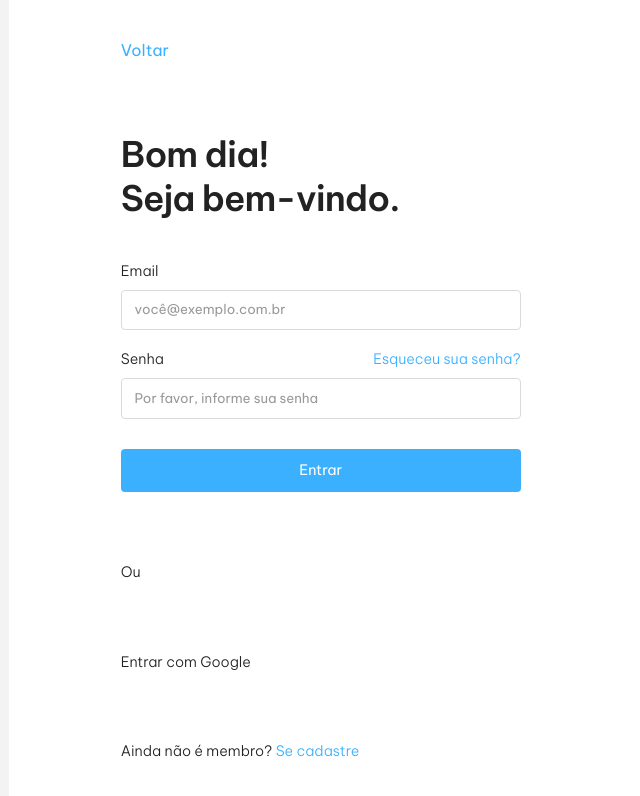
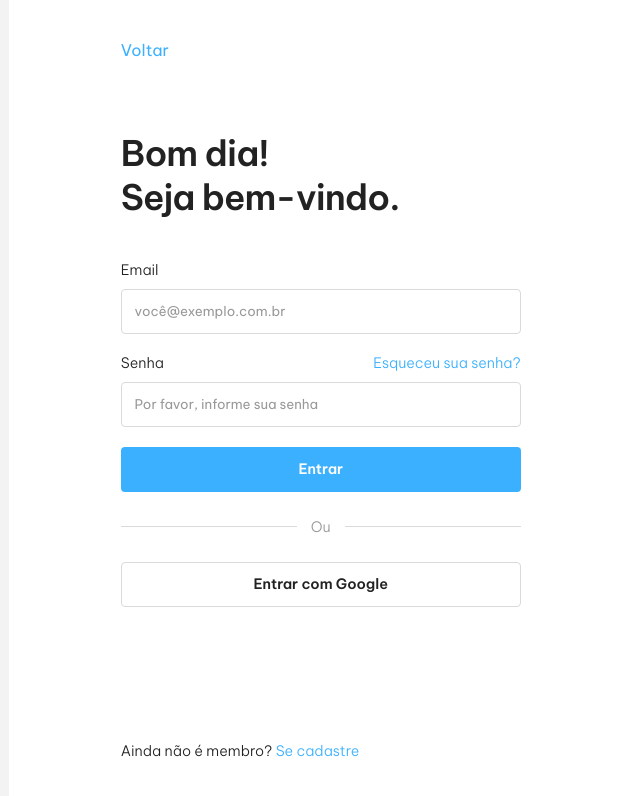
Before and after one commit to marsleite/project-delivery, a Vue app in the folder client/: page /login in a window 1280 px wide. Shown: the top 796 px of the page, without its empty margins (325-965 px from the left). Built offline with nearby package versions, Linux system fonts and the light colour scheme.

Commit message:
Melhorias na página de Login

```diff
--- a/client/src/components/Login/LoginForm.vue
+++ b/client/src/components/Login/LoginForm.vue
@@ -19,15 +19,26 @@
       v-model="password"
       placeholder="Por favor, informe sua senha"
     />
-    <button id="btn-login" type="submit">Entrar</button>
+    <div :class=[styles.btn__container]>
+      <button id="btn-login" type="submit">Entrar</button>
+      <span><hr /><h3>Ou</h3><hr /></span>
+      <LoginOptions />
+    </div>
   </form>
 </template>
 
 <script>
+import LoginOptions from '@/components/Login/LoginOptions.vue';
+import styles from '@/styles/components/_LoginForm.module.scss';
+
 export default {
   name: 'LoginForm',
+  components: {
+    LoginOptions,
+  },
   data() {
     return {
+      styles,
       email: '',
       password: '',
     };
--- /dev/null
+++ b/client/src/components/Login/LoginOptions.vue
@@ -0,0 +1,18 @@
+<template>
+  <div :class="[styles.options__container]">
+    <button :class="[styles.btnGoogle]">Entrar com Google</button>
+  </div>
+</template>
+
+<script>
+import styles from '@/styles/views/_Login.module.scss';
+
+export default {
+  name: 'LoginOptions',
+  data() {
+    return {
+      styles,
+    };
+  },
+};
+</script>
--- /dev/null
+++ b/client/src/styles/components/_LoginForm.module.scss
@@ -0,0 +1,29 @@
+@use '../mixins' as *;
+@use '../colors' as c;
+
+.btn__container {
+  @include flexspaced;
+  @include size(10rem);
+  flex-direction: column;
+}
+
+span {
+  @include flex;
+  @include size;
+
+  h3 {
+    text-align: center;
+    background: rgb(255, 255, 255);
+    width: 8rem;
+    color: c.$gray-400;
+  }
+
+  hr {
+    color: rgb(255, 255, 255);
+    border: none;
+    border-top: 1px solid c.$gray-200;
+    padding-inline: 20px;
+    width: 100%;
+    text-align: center;
+  }
+}
--- a/client/src/styles/views/_Login.module.scss
+++ b/client/src/styles/views/_Login.module.scss
@@ -1,13 +1,52 @@
 @use '../mixins' as *;
 @use '../colors' as c;
-
-$right-section-width: 40%;
 
 .container {
   @include flex;
   @include size(100vh, 100vw);
   background: c.$bg-primary;
+
+  button {
+    @include flex;
+    @include size(2.8rem);
+    @include transition;
+    background: c.$btn;
+    border: none;
+    border-radius: 4px;
+    color: white;
+    font: {
+      size: 0.9rem;
+      weight: 600;
+    };
+    font-family:  inherit !important;
+    cursor: pointer;
+    outline: none;
+    padding: 10px;
+
+    &:hover {
+      background: c.$btn-hover;
+    }
+  }
 }
+
+.options__container {
+  @include flex(center, space-between);
+  @include size(auto, 25rem);
+  flex-direction: column;
+
+}
+
+.btnGoogle {
+  border: 1px solid c.$gray-200 !important;
+  background: white !important;
+  color: c.$text-primary !important;
+
+  &:hover {
+    background: rgb(255, 53, 53) !important;
+    color: white!important;
+  }
+}
+
 
 .inputs__container {
   @include flex(flex-start, space-between);
@@ -18,9 +57,10 @@ $right-section-width: 40%;
 
   form {
     @include flex(flex-start);
-    @include size(50%, 25rem);
+    @include size(auto, 25rem);
     flex-direction: column;
     gap: 10px;
+    margin-bottom: 4rem;
 
     h1 {
       margin-bottom: 2rem;
@@ -47,26 +87,6 @@ $right-section-width: 40%;
     ::placeholder {
       color: c.$gray-400;
     }
-
-    button {
-      @include flex;
-      @include size(2.8rem);
-      @include transition;
-      background: c.$btn;
-      border: none;
-      border-radius: 4px;
-      color: white;
-      font-family: inherit;
-      font-size: 0.9rem;
-      cursor: pointer;
-      margin-top: 10px;
-      outline: none;
-      padding: 10px;
-
-      &:hover {
-        background: c.$btn-hover;
-      }
-    }
   }
 }
 
--- a/client/src/views/Login.vue
+++ b/client/src/views/Login.vue
@@ -1,13 +1,12 @@
 <template>
-  <main id="login-page" :class="[styles.container]">
+  <main id="login-page" :class=[styles.container]>
     <div :class=[styles.banner]></div>
 
     <div :class=[styles.inputs__container]>
       <router-link to="/">Voltar</router-link>
 
       <LoginForm />
-      <h3>Ou</h3>
-      <h3>Entrar com Google</h3>
+      <!-- <LoginOptions /> -->
 
       <h3>
         Ainda não é membro?
@@ -26,14 +25,12 @@ export default {
   name: 'Login',
   components: {
     LoginForm,
+    // LoginOptions,
   },
   data() {
     return {
       styles,
     };
   },
-  // methods: {
-
-  // },
 };
 </script>
```
